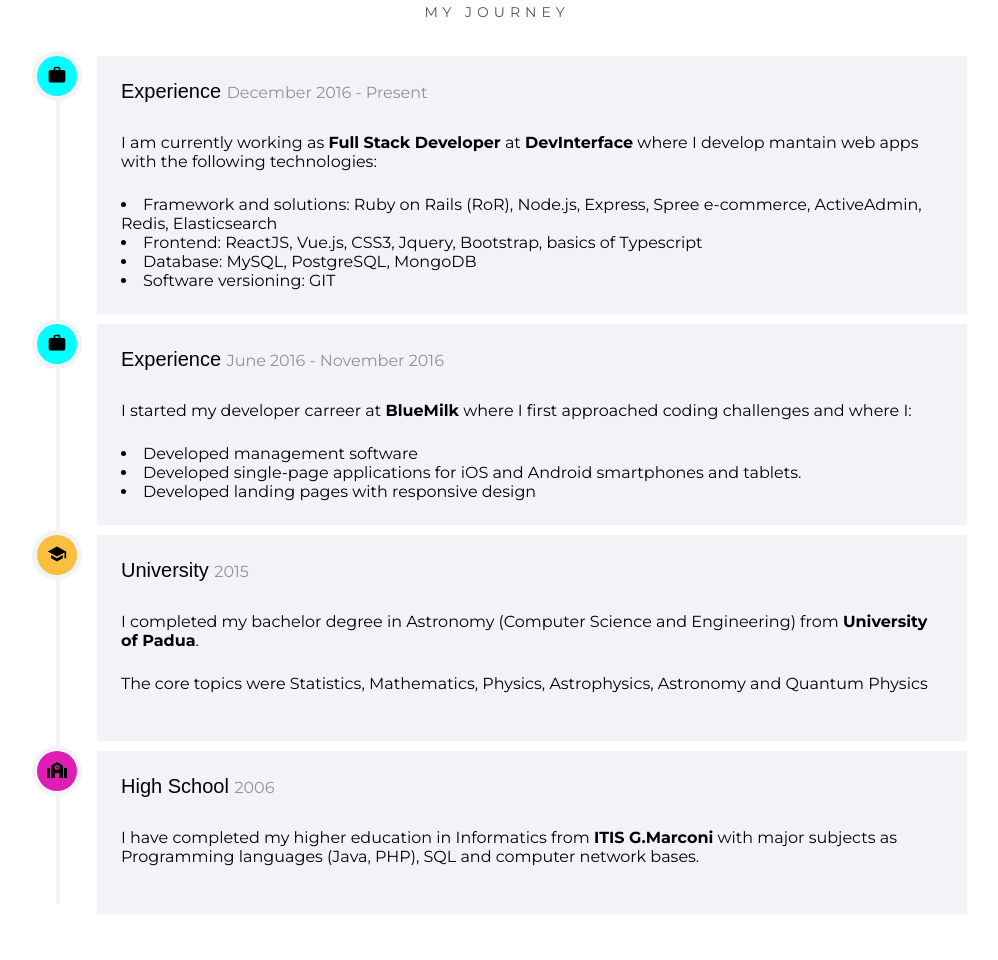
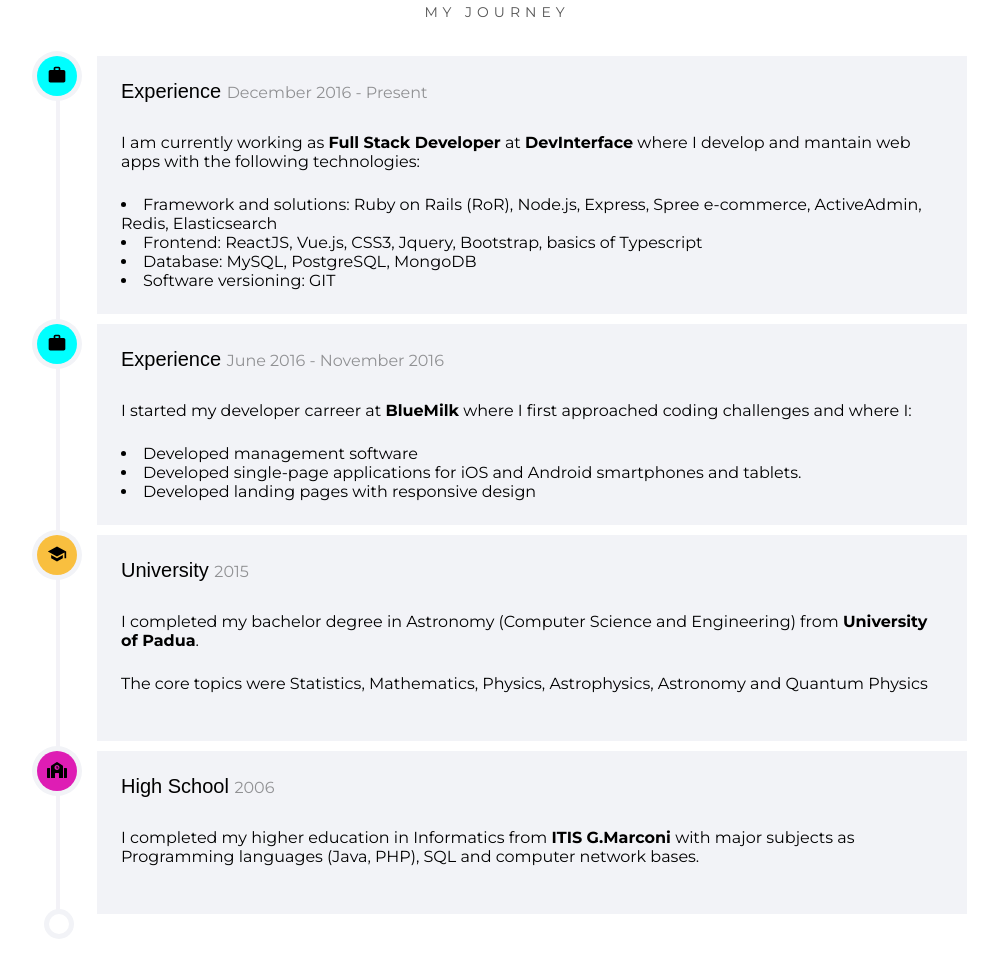
Before and after one commit to matteomelotti/matteomelotti.github.io, a Gatsby site: page / in a window 1280 px wide. Shown: the part 1332-2292 px from the top of the page, without its empty margins (143-1141 px from the left). Built offline with nearby package versions, Linux system fonts and the light colour scheme; Gatsby itself is replaced by a stand-in of ours.

Commit message:
fix typo

```diff
--- a/src/components/Work.js
+++ b/src/components/Work.js
@@ -1,8 +1,8 @@
 import React from 'react';
+import { Fade } from 'react-awesome-reveal';
 import { FaSchool } from 'react-icons/fa';
 import { MdSchool, MdWork } from 'react-icons/md';
-import Fade from 'react-reveal/Fade';
-import classes from './Experience/Experience.module.css';
+import * as classes from './Experience/Experience.module.css';
 
 const Work = () => {
   return (
@@ -38,8 +38,8 @@ const Work = () => {
                               >
                                 <b>DevInterface</b>
                               </a>{' '}
-                              where I develop mantain web apps with
-                              the following technologies:
+                              where I develop and mantain web apps
+                              with the following technologies:
                             </p>
                             <li>
                               Framework and solutions: Ruby on Rails
@@ -136,7 +136,7 @@ const Work = () => {
                               High School <span>2006</span>
                             </h2>
                             <p>
-                              I have completed my higher education in
+                              I completed my higher education in
                               Informatics from{' '}
                               <a
                                 rel="noopener noreferrer"
@@ -149,6 +149,16 @@ const Work = () => {
                               languages (Java, PHP), SQL and computer
                               network bases.
                             </p>
+                          </div>
+                          <div
+                            className={classes.timeline_entry_inner}
+                          >
+                            <div
+                              className={
+                                classes.timeline_icon_3 ||
+                                classes.color_none
+                              }
+                            ></div>
                           </div>
                         </article>
                       </Fade>
```
